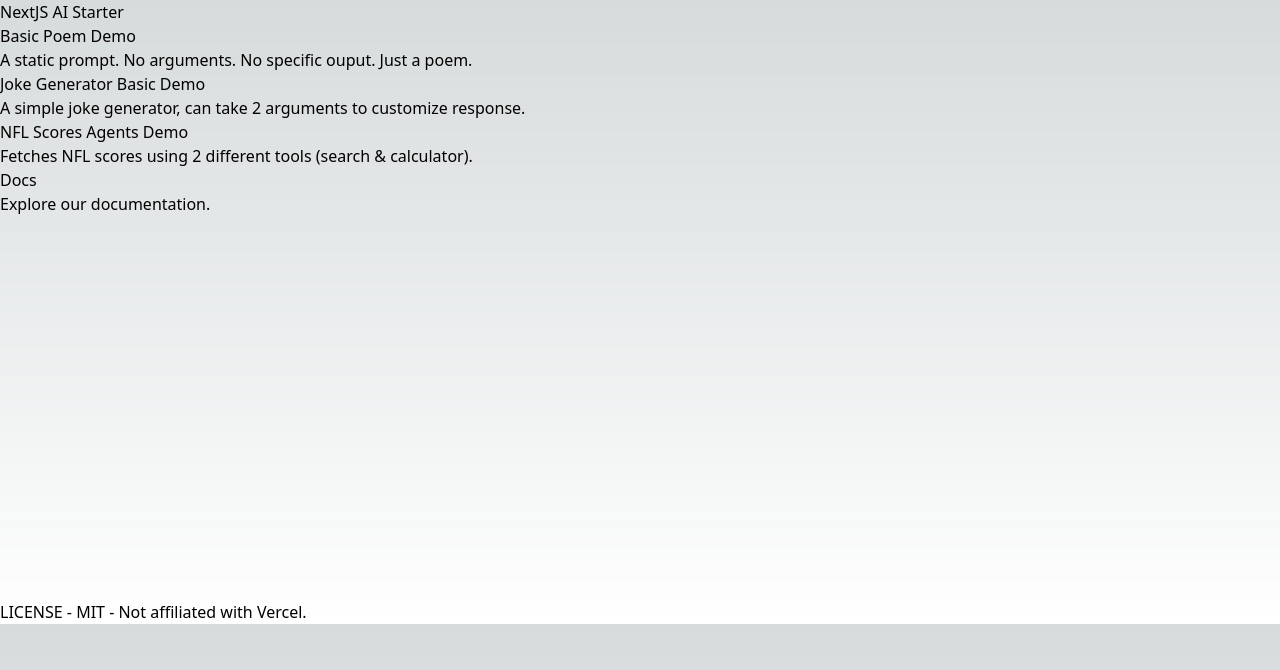
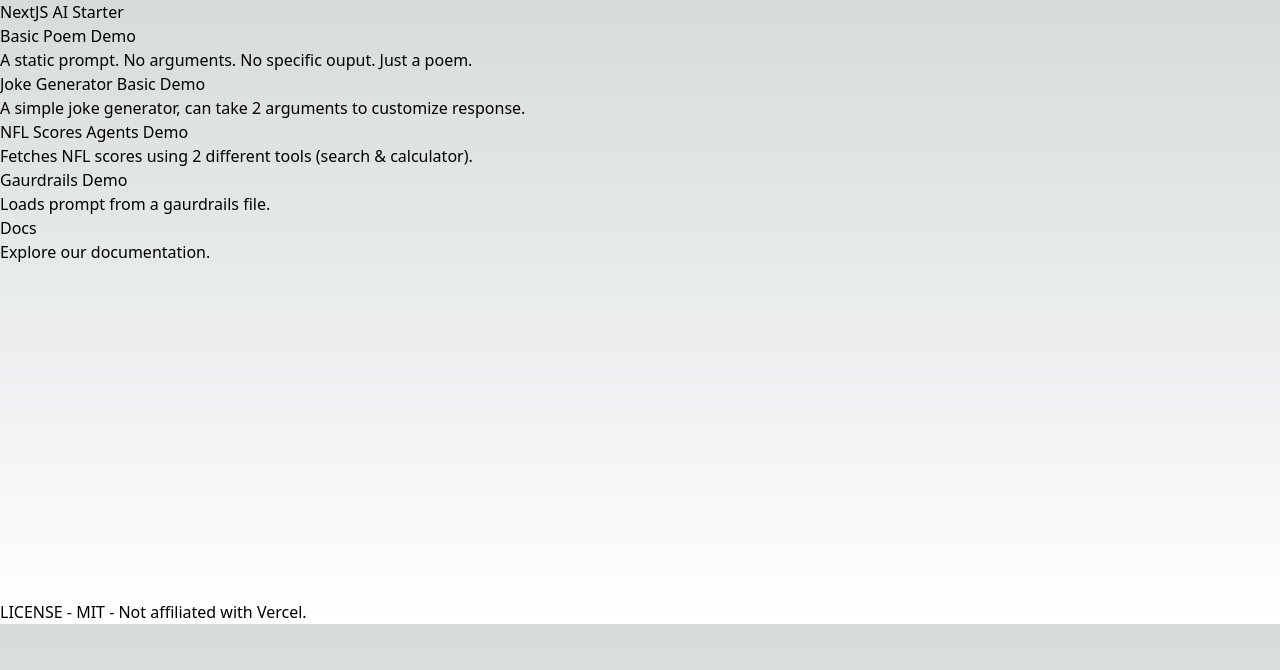
Before and after one commit to BLamy/nextjs-ai-starter, a Next.js app: page / in a window 1280 px wide. Shown: the top 670 px of the page. Built offline with nearby package versions, Linux system fonts and the light colour scheme.

Commit message:
add gaurdrail

```diff
--- a/src/app/page.tsx
+++ b/src/app/page.tsx
@@ -17,6 +17,11 @@
     description:
       "Fetches NFL scores using 2 different tools (search & calculator).",
     href: "/nfl",
+  },
+  {
+    title: "Gaurdrails Demo",
+    description: "Loads prompt from a gaurdrails file.",
+    href: "/rail",
   },
   {
     title: "Docs",
--- a/src/app/rail/page.tsx
+++ b/src/app/rail/page.tsx
@@ -7,12 +7,10 @@
           content: process.env.GaurdRailPrompt as string
       }
   ]);
-  console.log(process.env.GaurdRailPrompt)
   return (
     <div>
       <h1>Explain what a bank run is in a tweet.</h1>
       {JSON.stringify(res)}
     </div>
   );
-
 }
```
Also changed, not shown: scripts/requirements.txt (deleted), 1 other file (tests, documents, lock files or other folders).
